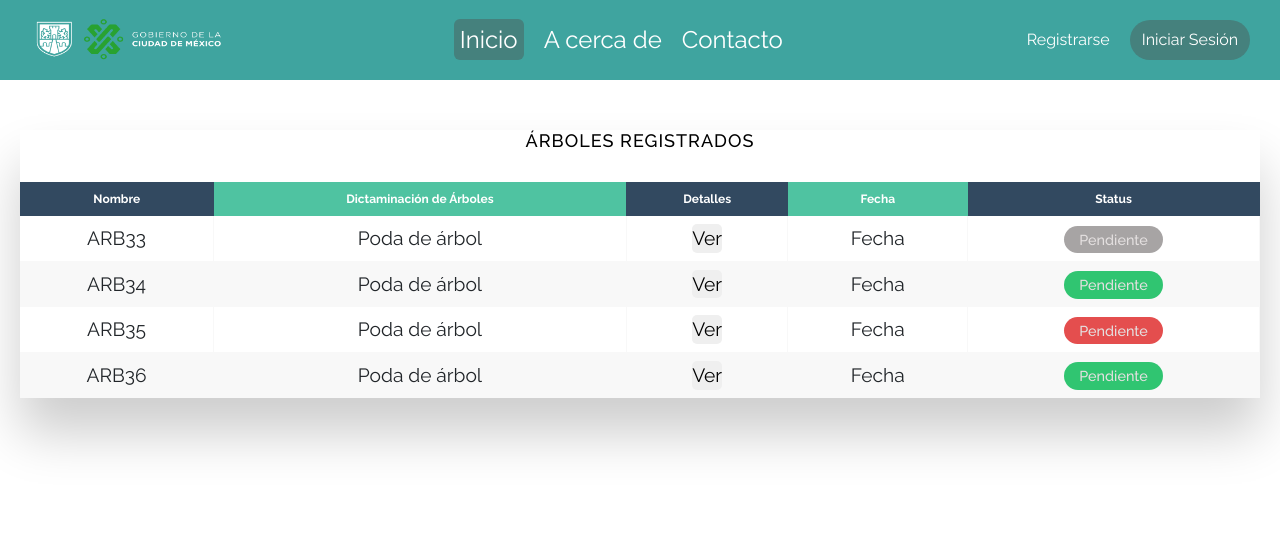
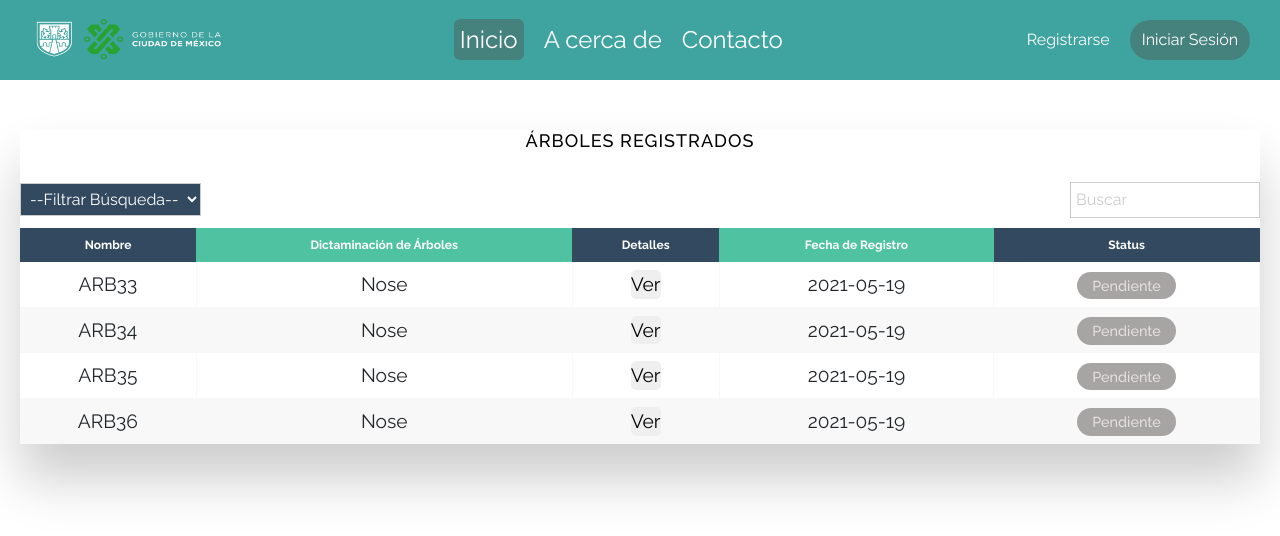
Before and after one commit to V0100LNET/inventario-arboles, a React (Create React App) app: page /dashboard-admin in a window 1280 px wide. Shown: the top 536 px of the page. Built offline with nearby package versions, Linux system fonts and the light colour scheme; data requests are answered from the project's data file.

Commit message:
close sesion, config dashboard

```diff
--- a/db.json
+++ b/db.json
@@ -3,6 +3,7 @@
         {
             "id": "1",
             "name": "ARB33",
+            "date" : "2021-05-19",
             "placa" : "ARB1234",
             "type":"pino",
             "root": "se puede ver",
@@ -16,11 +17,20 @@
             "estado" : "malo",
             "referenceUbication" : "cerca de la av flores magon",
             "images" : "url",
-            "especie" : "normal"
+            "especie" : "normal",
+            "dictaminacion" : "Nose",
+            "status" : "Pendiente",
+            "coordenadas" : [
+                {
+                    "latitude" : 19.5315951,
+                    "altitude" : -99.1538065
+                }
+            ]
         },
         {
-            "id": "1",
-            "name": "ARB33",
+            "id": "2",
+            "date" : "2021-05-19",
+            "name": "ARB34",
             "placa" : "ARB1234",
             "type":"pino",
             "root": "se puede ver",
@@ -34,11 +44,20 @@
             "estado" : "malo",
             "referenceUbication" : "cerca de la av flores magon",
             "images" : "url",
-            "especie" : "normal"
+            "especie" : "normal",
+            "dictaminacion" : "Nose",
+            "status" : "Pendiente",
+            "coordenadas" : [
+                {
+                    "latitude" : 19.5315951,
+                    "altitude" : -99.1538065
+                }
+            ]
         },
         {
-            "id": "1",
-            "name": "ARB33",
+            "id": "3",
+            "date" : "2021-05-19",
+            "name": "ARB35",
             "placa" : "ARB1234",
             "type":"pino",
             "root": "se puede ver",
@@ -52,11 +71,20 @@
             "estado" : "malo",
             "referenceUbication" : "cerca de la av flores magon",
             "images" : "url",
-            "especie" : "normal"
+            "especie" : "normal",
+            "dictaminacion" : "Nose",
+            "status" : "Pendiente",
+            "coordenadas" : [
+                {
+                    "latitude" : 19.5315951,
+                    "altitude" : -99.1538065
+                }
+            ]
         },
         {
-            "id": "1",
-            "name": "ARB33",
+            "id": "4",
+            "date" : "2021-05-19",
+            "name": "ARB36",
             "placa" : "ARB1234",
             "type":"pino",
             "root": "se puede ver",
@@ -70,7 +98,15 @@
             "estado" : "malo",
             "referenceUbication" : "cerca de la av flores magon",
             "images" : "url",
-            "especie" : "normal"
+            "especie" : "normal",
+            "dictaminacion" : "Nose",
+            "status" : "Pendiente",
+            "coordenadas" : [
+                {
+                    "latitude" : 19.5315951,
+                    "altitude" : -99.1538065
+                }
+            ]
         }
     ]
 }
--- a/src/App.js
+++ b/src/App.js
@@ -8,6 +8,7 @@ import Home from "./components/layout/Home";
 import Login from "./components/auth/Login";
 import React from 'react';
 import "./index.css";
+
 
 
 function App() {
--- a/src/components/arbol/DashboardAdmin.js
+++ b/src/components/arbol/DashboardAdmin.js
@@ -1,79 +1,89 @@
-import React, { useEffect, useState } from 'react';
+import React, { Fragment, useEffect, useState } from 'react';
 import clienteAxios from '../../config/axios';
-// import { PrincipalContext } from '../../context';
 import Header from '../layout/Header';
+import ModalAdmin from '../modal-admin/ModalAdmin';
 import Spinner from '../Spinner';
 
 
 const DashboardAdmin = () => {
-    const [data,setData] = useState({})
+    const [data,setData] = useState([])
     const [spinner, setSpinner] = useState(false);
-    // const {test, setTest} = useContext(PrincipalContext);
+    const [modalAdmin, setModalAdmin] = useState(false);
 
     useEffect(() => {
         const requestDataBase = async () => {
             let requestTreeInfo = await clienteAxios.get("http://localhost:5000/arboles");
-            // console.log(requestTreeInfo.data); //array in console
-            setData(requestTreeInfo.data);
-            console.log(data);
             setSpinner(true);
 
             setTimeout(() => {
 		        setSpinner(false);
             },2000)
+
+            setData(requestTreeInfo.data);
+
         }
 
         requestDataBase();
         //eslint-disable-next-line
     },[])
 
+    console.log(data);
+    const handleInfo = (id, info) => {
+        const opacity_body = document.querySelector(".dashboard");
+        opacity_body.classList.add("opacity");
+        setModalAdmin(true);
+        console.log(info);
+        alert(id);
+    }
 
     return(
+        <Fragment>
+            {modalAdmin ? <ModalAdmin/> : null}
+
             <section className="dashboard">
                 <Header/>
 
                 <div className="dashboard__admin">
                     <div className="table-wrapper">
                         <h2>Árboles Registrados</h2>
+
+                        <div className="table-wrapper__filter-search">
+                            <div className="table-wrapper__filter-search__select">
+                                <select>
+                                    <option>--Filtrar Búsqueda--</option>
+                                    <option>Especie</option>
+                                    <option>Edad</option>
+                                    <option>Status</option>
+                                    <option>Tamaño</option>
+                                </select>
+                            </div>
+                            <div className="table-wrapper__filter-search__input">
+                                <input
+                                    placeholder="Buscar"
+                                />
+                            </div>
+                        </div>
+
                         <table className="fl__table">
                             <thead>
                             <tr>
                                 <th>Nombre</th>
                                 <th>Dictaminación de Árboles</th>
                                 <th>Detalles</th>
-                            <th>Fecha</th>
+                                <th>Fecha de Registro</th>
                                 <th>Status</th>
                             </tr>
                             </thead>
                             <tbody>
-                        <tr>
-                            <td>ARB33</td>
-                            <td>Poda de árbol</td>
-                            <td><button class="fl__table-btn-see">Ver</button></td>
-                            <td>Fecha</td>
-                            <td><button class="fl__table-button-status fl__table-button-status_pending">Pendiente</button></td>
+                            {data.map((info, index) => (
+                                <tr key={index}>
+                                    <td>{info.name}</td>
+                                    <td>{info.dictaminacion}</td>
+                                    <td><button className="fl__table-btn-see" onClick={() => handleInfo(info.id, info)}>Ver</button></td>
+                                    <td>{info.date}</td>
+                                    <td><button className="fl__table-button-status fl__table-button-status_pending">{info.status}</button></td>
                                 </tr>
-                        <tr>
-                            <td>ARB34</td>
-                            <td>Poda de árbol</td>
-                            <td><button class="fl__table-btn-see">Ver</button></td>
-                            <td>Fecha</td>
-                            <td><button class="fl__table-button-status fl__table-button-status_success">Pendiente</button></td>
-                        </tr>
-                        <tr>
-                            <td>ARB35</td>
-                            <td>Poda de árbol</td>
-                            <td><button class="fl__table-btn-see">Ver</button></td>
-                            <td>Fecha</td>
-                            <td><button class="fl__table-button-status fl__table-button-status_cancel">Pendiente</button></td>
-                        </tr>
-                        <tr>
-                            <td>ARB36</td>
-                            <td>Poda de árbol</td>
-                            <td><button class="fl__table-btn-see">Ver</button></td>
-                            <td>Fecha</td>
-                            <td><button class="fl__table-button-status fl__table-button-status_success">Pendiente</button></td>
-                        </tr>
+                            ))}
                             </tbody>
                         </table>
                     </div>
@@ -81,6 +91,7 @@ const DashboardAdmin = () => {
 
                 {spinner ? <Spinner/> : null}
             </section>
+        </Fragment>
     );
 }
 
--- a/src/components/layout/Header.js
+++ b/src/components/layout/Header.js
@@ -17,12 +17,24 @@ const Header = () => {
         history.push("/registrarse");
     }
 
+    const showDashboardAdmin = () => {
+        const typeUser = localStorage.getItem('typeUser');
+
+        if(typeUser === "Admin"){
+            history.push("/dashboard-admin");
+        }
+        else{
+            history.push("/dashboard-brigadista");
+        }
+    }
+
     const closeSession = () => {
-        const setOpacityContent = document.querySelector(".dashboard");
+        const setOpacityContent = document.body;
 
         setOpacityContent.classList.add("opacity");
         setSpinner(true);
         localStorage.removeItem('nameUser');
+        localStorage.removeItem('typeUser');
         setTimeout(() => {
             setSpinner(false);
             setOpacityContent.classList.remove("opacity");
@@ -50,7 +62,7 @@ const Header = () => {
                     )
                     : (
                         <div>
-                            <button className="register">{`Buen día ${userName_storage}`}</button>
+                            <button className="register" onClick={() => showDashboardAdmin()}>{`Buen día ${userName_storage}`}</button>
                             <button className="btn-principal" onClick={closeSession}>Cerrar Sesión</button>
                         </div>
                     )
--- /dev/null
+++ b/src/components/modal-admin/ModalAdmin.js
@@ -0,0 +1,60 @@
+import React from 'react';
+
+
+const ModalAdmin = () => {
+    return(
+        <section className="modal-admin">
+            <div className="table-wrapper-admin">
+                <table className="fl__table-admin modal-admin__table">
+                    <thead>
+                    <tr>
+                        <th>Nombre</th>
+                        <th>Fecha de Registro</th>
+                        <th>Placa Grabada</th>
+                        <th>Tipo</th>
+                        <th>Raíz</th>
+                        <th>Tronco</th>
+                        <th>Rama</th>
+                        <th>Hojas</th>
+                        <th>Flores</th>
+                        <th>Tamaño</th>
+                        <th>Edad</th>
+                        <th>Ubicación</th>
+                        <th>Estado</th>
+                        <th>Referencias</th>
+                        <th>Imagenes</th>
+                        <th>Especie</th>
+                        <th>Dictaminación</th>
+                        <th>Status</th>
+                    </tr>
+                    </thead>
+                    <tbody>
+                    <tr>
+                        <td>ARB33</td>
+                        <td>2021-05-19</td>
+                        <td>ARB1234</td>
+                        <td>PINO</td>
+                        <td>SE PUEDE VER</td>
+                        <td>30CM</td>
+                        <td>CALIDAS</td>
+                        <td>SECAS</td>
+                        <td>COLOR MORADO</td>
+                        <td>10M DE ALTURA</td>
+                        <td>22 AÑOS</td>
+                        <td>CALLE NUMERO 12</td>
+                        <td>MALO</td>
+                        <td>CERCA DE ALGO</td>
+                        <td>VER IMAGENES</td>
+                        <td>NOSE</td>
+                        <td>PENDIENTE</td>
+                        <td>VER EN EL MAPA</td>
+                    </tr>
+                </tbody>
+                </table>
+            </div>
+        </section>
+    );
+}
+
+
+export default ModalAdmin;
--- a/src/config/axios.js
+++ b/src/config/axios.js
@@ -2,7 +2,7 @@ import axios from 'axios';
 
 
 const clienteAxios = axios.create({
-    baseURL: 'https://still-ridge-67788.herokuapp.com/'
+    baseURL: 'http://127.0.0.1:5500/'
 })
 
 
--- a/src/context/index.js
+++ b/src/context/index.js
@@ -3,7 +3,7 @@ import React, { createContext, useState } from 'react';
 
 export const PrincipalContext = createContext({});
 
-export const ContextProvider = ({ children }) => {
+export const PrincipalContext = ({ children }) => {
     const [test, setTest] = useState(false);
     setTest("fasdfasdfasdf");
 
--- a/src/index.css
+++ b/src/index.css
@@ -61,6 +61,10 @@ input::placeholder{
     box-sizing: border-box;
     padding: 0;
     margin: 0;
+}
+
+.opacity{
+    opacity: 0.3;
 }
 
 body{
@@ -149,10 +153,6 @@ body{
 }
 
 /*****************************************************SPINNER ESTILOS*********************************/
-.opacity{
-    opacity: 0.5;
-}
-
 .sk-chase{
     width: 100px;
     height: 100px;
@@ -347,6 +347,33 @@ h2{
     box-shadow: 0px 35px 50px rgba( 0, 0, 0, 0.2 );
 }
 
+.dashboard__admin .table-wrapper .table-wrapper__filter-search{
+    display: flex;
+    justify-content: space-between;
+    align-items: center;
+}
+
+.dashboard__admin .table-wrapper .table-wrapper__filter-search > *{
+    margin-bottom: 10px;
+}
+
+.dashboard__admin .table-wrapper .table-wrapper__filter-search select{
+    display: block;
+    background-color: #324960;
+    border: none;
+    border: 1px solid #ccc;
+    color: white;
+    padding: 5px;
+    outline: none;
+}
+
+.dashboard__admin .table-wrapper .table-wrapper__filter-search input{
+    border: none;
+    border: 1px solid #ccc;
+    padding: 5px;
+    outline: none;
+}
+
 .fl__table {
     border-radius: 5px;
     font-size: 12px;
@@ -487,3 +514,14 @@ h2{
         text-align: center;
     }
 }
+
+/*****************************************************MODAL ADMIN ESTILOS*********************************/
+.modal-admin .modal-admin__table{
+    position: absolute;
+    top: 0;
+    left: 0;
+    right: 0;
+    bottom: 0;
+    margin: auto;
+    z-index: 2;
+}
```
Also changed, not shown: src/components/auth/Login.js (+5 -3 lines). Lines whose indentation alone changed are shown as unchanged.
